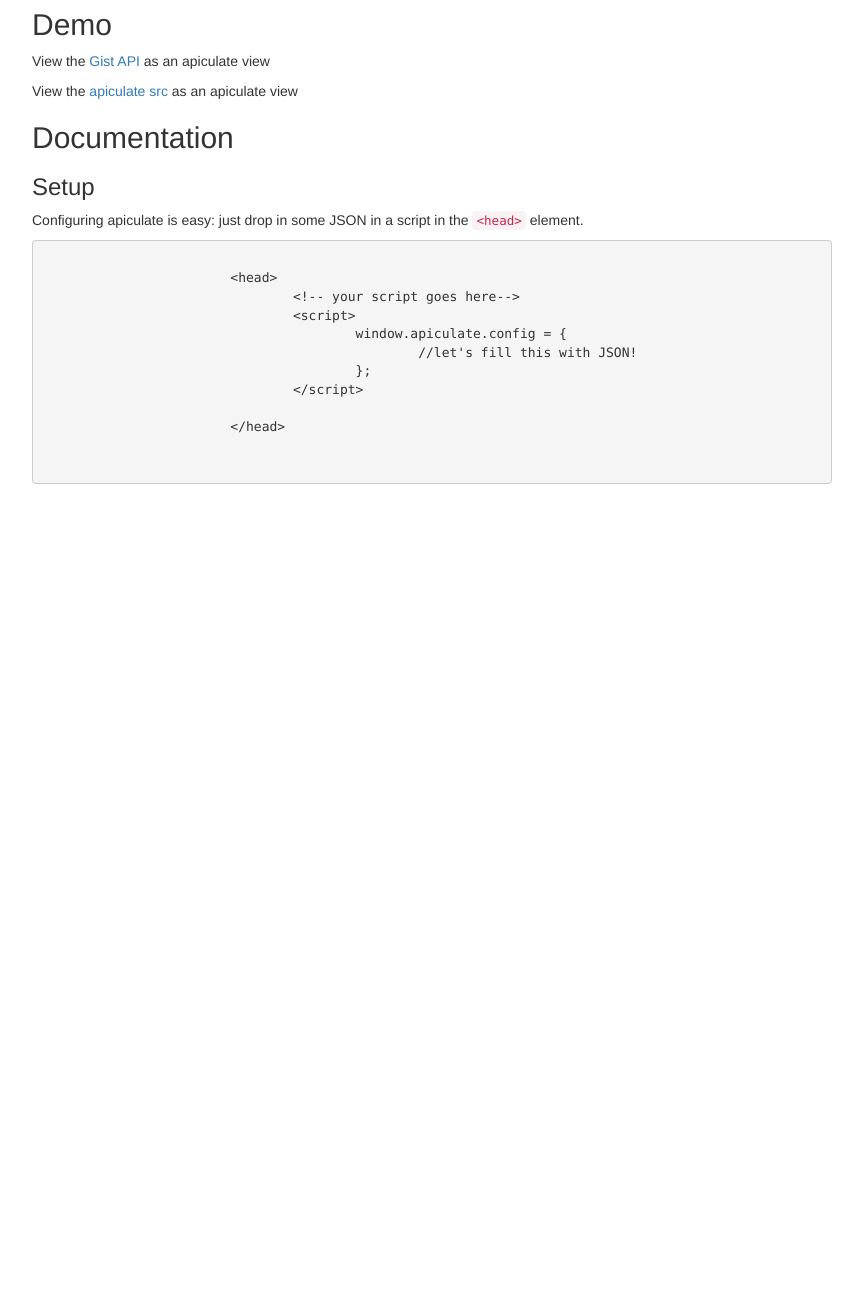
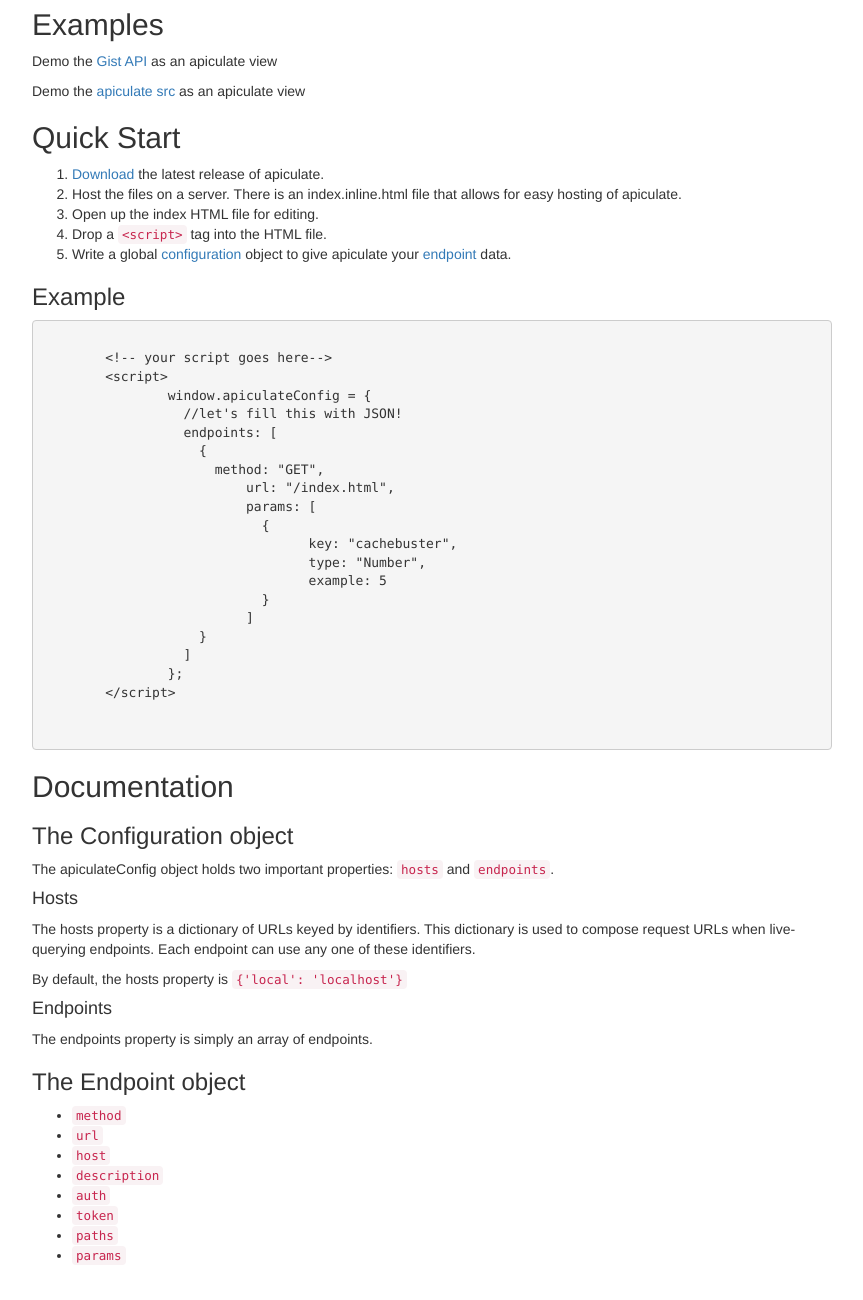
Before and after one commit to ACReeser/apiculate, a plain HTML site: page index.html in a window 1280 px wide. Shown: the part 560-1860 px from the top of the page, without its empty margins (208-1071 px from the left). Before the commit the page ends 1084 px from the top, so only its background shows below. Drawn offline with nearby package versions, Linux system fonts and the light colour scheme; some packages are replaced by stand-ins of ours; a script that the page names is missing.

Commit message:
actual documentation & quick start guide

```diff
--- a/dox.css
+++ b/dox.css
@@ -72,6 +72,3 @@ h1{
 li.active{
 	font-weight:bold;
 }
-.big-brace{
-
-}
--- a/index.html
+++ b/index.html
@@ -12,16 +12,16 @@
 
 	<link href="//netdna.bootstrapcdn.com/font-awesome/4.0.3/css/font-awesome.css" rel="stylesheet">
 
-	<link rel="stylesheet" href="/apiculate/dox.css">
-	<!-- <link rel="stylesheet" href="/dox.css"> -->
+	<!--<link rel="stylesheet" href="/apiculate/dox.css">-->
+	<link rel="stylesheet" href="/dox.css">
 
 	<!-- Latest compiled and minified JavaScript -->
 	<script src="//ajax.googleapis.com/ajax/libs/jquery/1.10.2/jquery.min.js"></script>
 
 	<!-- <script src="//ajax.googleapis.com/ajax/libs/angularjs/1.2.1/angular.min.js"></script> -->
 	<script type="text/javascript" src="http://code.angularjs.org/angular-1.0.1.js"></script>
-	<script type="text/javascript" src="/apiculate/javascripts/apiculateDox.js"></script>
-	<!-- <script type="text/javascript" src="/javascripts/apiculateDox.js"></script> -->
+	<!--<script type="text/javascript" src="/apiculate/javascripts/apiculateDox.js"></script>-->
+	<script type="text/javascript" src="/javascripts/apiculateDox.js"></script>
 	<script src="//netdna.bootstrapcdn.com/bootstrap/3.0.2/js/bootstrap.min.js"></script>
 
 	<title>apiculate</title>
@@ -57,39 +57,77 @@
 				<li ng-class="{active: hoverIndex == 4}" ng-mouseover="hover(4)" ng-mouseleave="autohover()">Live query servers with parameters you supply</li>
 			</ul>
 			<div class="col-md-6 centered">
-				<div ng-show="hoverIndex == 1" class="big-brace fa-4x">{JSON}</div>
+				<div ng-show="hoverIndex == 1" class="fa-4x">{JSON}</div>
 				<i ng-show="hoverIndex == 2" class="fa fa-search fa-5x"></i>
 				<i ng-show="hoverIndex == 3" class="fa fa-filter fa-5x"></i>
-				<i ng-show="hoverIndex == 4" class="fa fa-cloud  fa-5x"></i>
+				<i ng-show="hoverIndex == 4" class="fa fa-cloud-download  fa-5x"></i>
 			</div>
 		</div>
 	</section>
 
 	<section>
-		<h2>Demo</h2>
-		<p>View the <a href="/apiculate/demo/gist.html">Gist API</a> as an apiculate view</p>
-		<p>View the <a href="/apiculate/demo/apiculate.html">apiculate src</a> as an apiculate view</p>
+		<h2>Examples</h2>
+		<p>Demo the <a href="/apiculate/demo/gist.html">Gist API</a> as an apiculate view</p>
+		<p>Demo the <a href="/apiculate/demo/apiculate.html">apiculate src</a> as an apiculate view</p>
+	</section>
+
+	<section>
+		<h2>Quick Start</h2>
+		<ol>
+			<li><a href="https://github.com/ACReeser/apiculate/releases/download/v0.2/apiculate-v0.2.0.zip">Download</a> the latest release of apiculate.</li>
+			<li>Host the files on a server. There is an index.inline.html file that allows for easy hosting of apiculate.</li>
+			<li>Open up the index HTML file for editing.</li>
+			<li>Drop a <code>&lt;script&gt;</code> tag into the HTML file.</li>
+			<li>Write a global <a href="#configure">configuration</a> object to give apiculate your <a href="#endpoint">endpoint</a> data.</li>
+		</ol>
+		<h3>Example</h3>
+		<pre>
+			<code language="html">
+	&lt;!-- your script goes here--&gt;
+	&lt;script&gt;
+		window.apiculateConfig = {
+		  //let's fill this with JSON!
+		  endpoints: [
+		    {
+		      method: "GET",
+			  url: "/index.html",
+			  params: [
+			    {
+				  key: "cachebuster",
+				  type: "Number",
+				  example: 5
+			    }
+			  ]
+		    }
+		  ]
+		};
+	&lt;/script&gt;
+			</code>
+		</pre>
 	</section>
 
 	<section>
 		<h2>Documentation</h2>
-		<h3>Setup</h3>
-		<p>Configuring apiculate is easy: just drop in some JSON in a script in the <code>&lt;head&gt;</code> element.</p>
-		<pre>
-			<code language="html">
-			&lt;head&gt;
-				&lt;!-- your script goes here--&gt;
-				&lt;script&gt;
-					window.apiculate.config = {
-						//let's fill this with JSON!
-					};
-				&lt;/script&gt;
-
-			&lt;/head&gt;
-			</code>
-		</pre>
-		<p></p>
-		<h3></h3>
+		<h3 id="configure">The Configuration object</h3>
+		<p>The apiculateConfig object holds two important properties: <code>hosts</code> and <code>endpoints</code>.</p>
+		<h4>Hosts</h4>
+		<p>The hosts property is a dictionary of URLs keyed by identifiers. This dictionary is used to compose request URLs when live-querying endpoints.  Each endpoint can use any one of these identifiers.</p>
+		<p>By default, the hosts property is <code>{'local': 'localhost'}</code></p>
+		<h4>Endpoints</h4>
+		<p>The endpoints property is simply an array of endpoints.</p>
+		<h3 id="endpoint">The Endpoint object</h3>
+		<ul class="unstyled">
+			<li><code>method</code></li>
+			<li><code>url</code></li>
+			<li><code>host</code></li>
+			<li><code>description</code></li>
+			<li><code>auth</code></li>
+			<li><code>token</code></li>
+			<li><code>paths</code></li>
+			<li><code>params</code></li>
+		</ul>
+		<p>
+		</p>
 	</section>
 
 </body>
```
